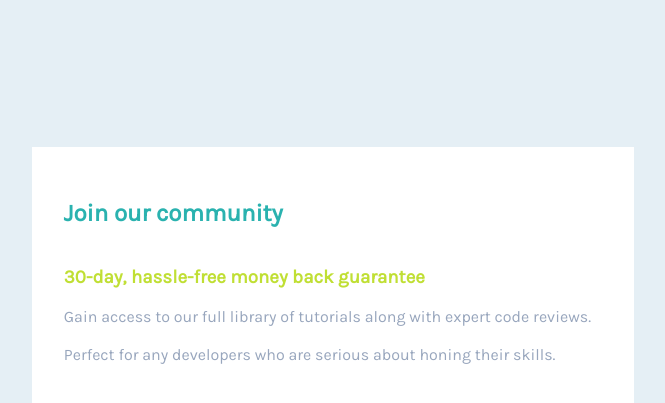
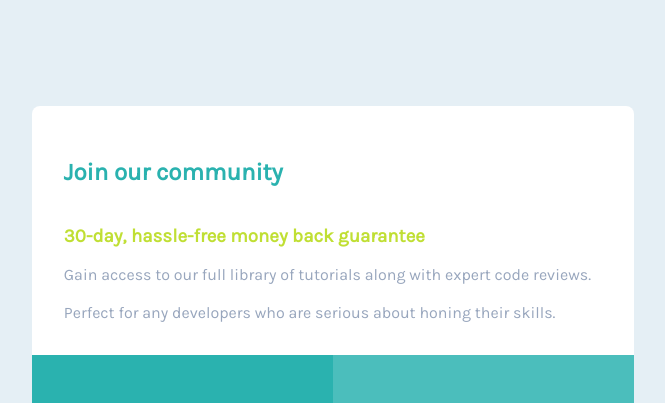
Before and after one commit to nmhanson339/single-price-grid-component-master, a plain HTML site: page index.html in a window 1280 px wide. Shown: the top 403 px of the page, without its empty margins (307-972 px from the left). Drawn offline with Linux system fonts and the light colour scheme.

Commit message:
Modify height and position of main children

```diff
--- a/scss/style.scss
+++ b/scss/style.scss
@@ -55,15 +55,15 @@ body {
   /* - - - - - MAIN - - - - - */
   main {
     display: grid;
-    border-radius: 8px;
-    height: 60%;
-    grid-template-rows: 0.45fr 0.55fr;
+    grid-template-rows: 45% 55%;
     align-self: center;
     margin: auto 0;
     grid-template-columns: repeat(6, 1fr);
     grid-template-areas:
       "a a a  a a a"
       "s s s  b b b";
+    border-radius: 8px;
+    overflow: hidden;
 
     section {
       display: flex;
@@ -98,8 +98,7 @@ body {
       p {
         margin-top: 0;
         &:first-of-type {
-          // color: lightgray;
-          color: var(--neutral-1);
+          color: var(--neutral-1); // Alternative color: light-gray
           span {
             font-size: xx-large;
             font-weight: 700;
```
Also changed, not shown: scss/style.css, 1 other file.
